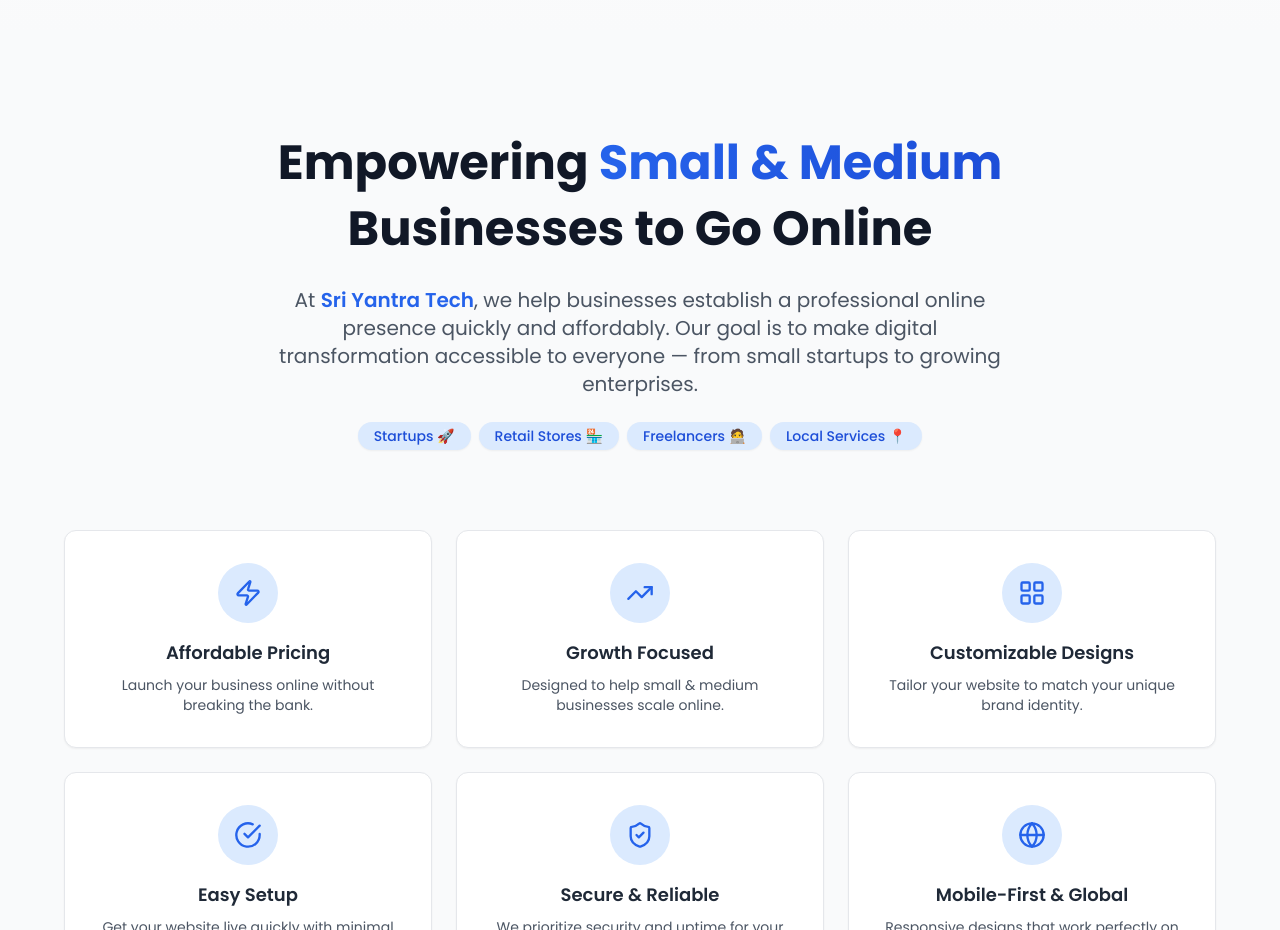
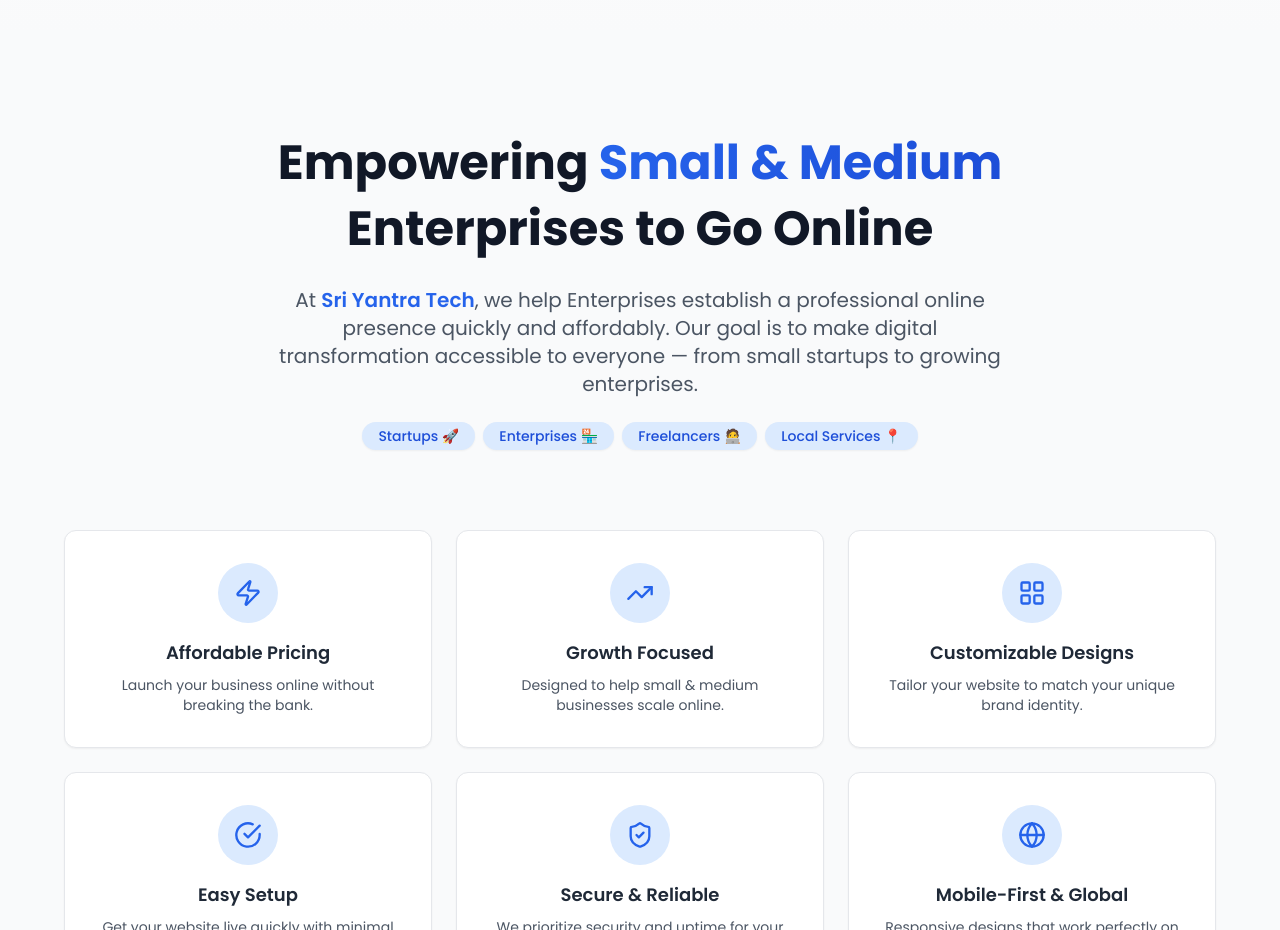
Before and after one commit to dhondikarthikeya/sriyantra-main, a React (Vite) app: page /armoor-web-design in a window 1280 px wide. Shown: the part 1720-2650 px from the top of the page. Built offline with nearby package versions, Linux system fonts and the light colour scheme.

Commit message:
Update About.jsx

```diff
--- a/src/components/About.jsx
+++ b/src/components/About.jsx
@@ -89,20 +89,20 @@
           <span className="bg-clip-text text-transparent bg-gradient-to-r from-blue-600 to-blue-700">
             Small & Medium
           </span>{" "}
-          Businesses to Go Online
+           Enterprises to Go Online
         </motion.h1>
 
         <p className="text-gray-600 text-base sm:text-lg md:text-xl leading-snug max-w-3xl mx-auto mt-2 px-4">
           At{" "}
           <span className="font-semibold text-blue-600">Sri Yantra Tech</span>, we
-          help businesses establish a professional online presence quickly and
+          help Enterprises establish a professional online presence quickly and
           affordably. Our goal is to make digital transformation accessible to
           everyone — from small startups to growing enterprises.
         </p>
 
         {/* Tags */}
         <div className="flex flex-wrap justify-center gap-2 mt-6">
-          {["Startups 🚀", "Retail Stores 🏪", "Freelancers 🧑‍💻", "Local Services 📍"].map(
+          {["Startups 🚀", " Enterprises 🏪", "Freelancers 🧑‍💻", "Local Services 📍"].map(
             (tag, i) => (
               <span
                 key={i}
```
